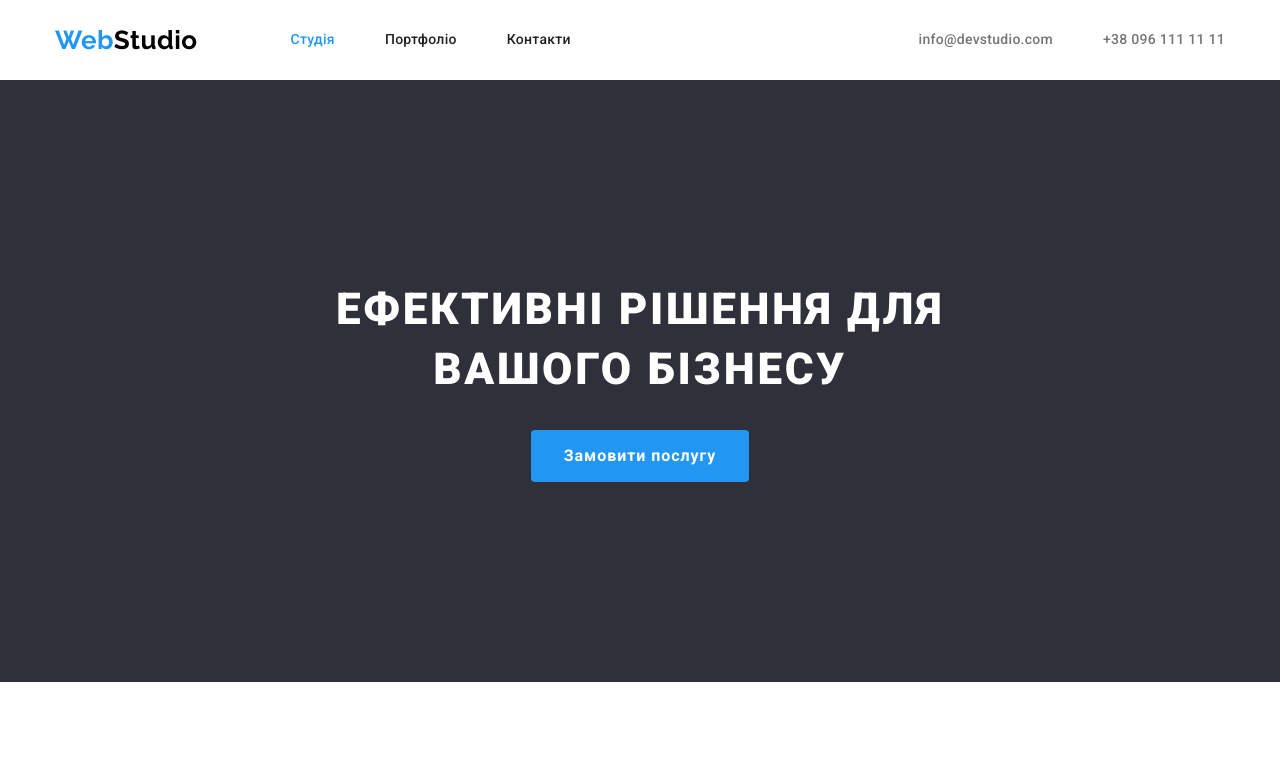
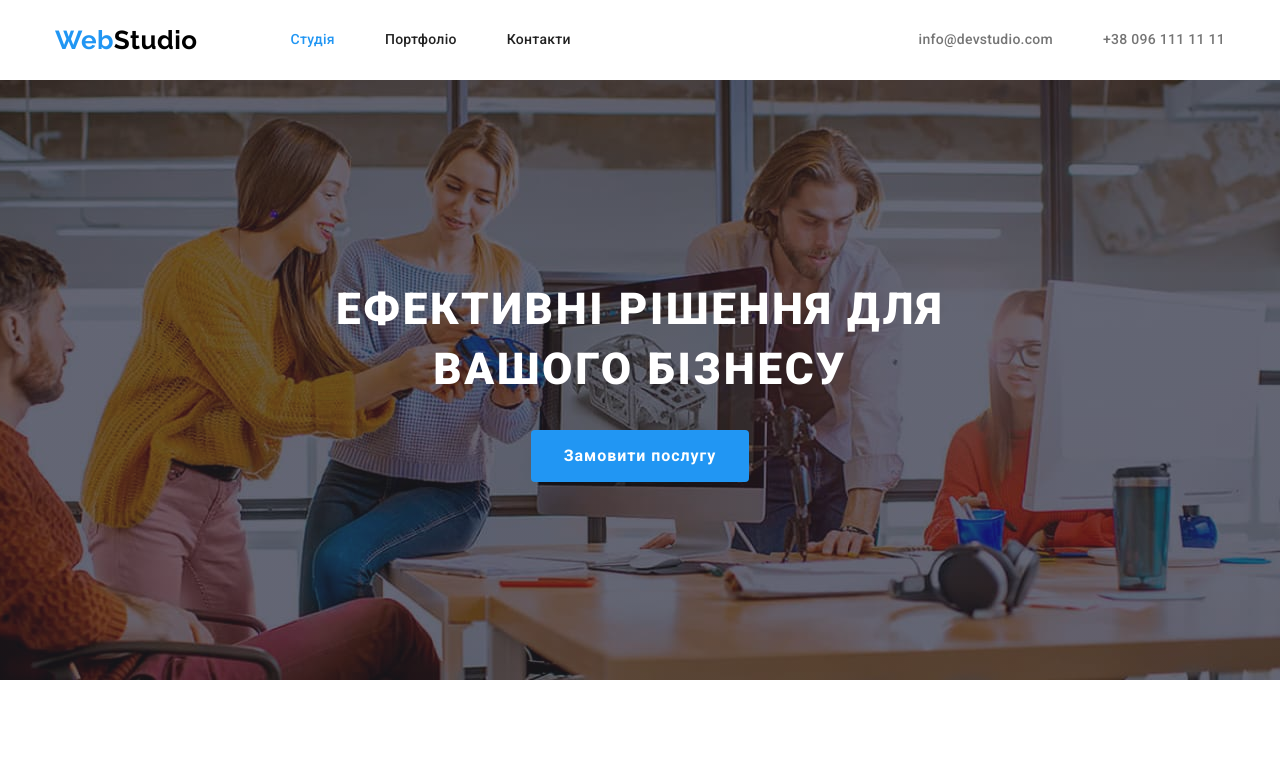
Before and after one commit to Iryna-Smirnova/goit-markup-hw-04, a plain HTML site: page index.html in a window 1280 px wide. Shown: the top 770 px of the page. Drawn offline with nearby package versions, Linux system fonts and the light colour scheme.

Commit message:
add hero

```diff
--- a/css/styles.css
+++ b/css/styles.css
@@ -23,7 +23,7 @@ a {
 /* header */
 
 .page-header {
- margin: 0 auto;
+  margin: 0 auto;
 }
 
 .container {
@@ -130,17 +130,29 @@ a.current-page:visited {
 }
 
 .hero {
+  max-width: 1600px;
+  height: 600px;
+  margin-left: auto;
+  margin-right: auto;
   padding-top: 200px;
   padding-bottom: 200px;
-
-  text-align: center;
-  background-color: #2f303a;
+  background-color: #c4c4c4;
+  background: linear-gradient(
+      to right,
+      rgba(47, 48, 58, 0.4),
+      rgba(47, 48, 58, 0.4)
+    ),
+    url(../img/foto-hero.jpg);
+  background-repeat: no-repeat;
+  background-position: center;
+  background-size: cover;
 }
 
 .hero-container {
   box-sizing: border-box;
   margin: 0 auto;
   line-break: auto;
+  text-align: center;
 }
 
 .button {
@@ -266,8 +278,9 @@ a.current-page:visited {
 
 .team-item {
   background: var(--white-color);
-/* material shadow v1 */
-  box-shadow: 0px 1px 3px rgba(0, 0, 0, 0.12), 0px 1px 1px rgba(0, 0, 0, 0.14), 0px 2px 1px rgba(0, 0, 0, 0.2);
+  /* material shadow v1 */
+  box-shadow: 0px 1px 3px rgba(0, 0, 0, 0.12), 0px 1px 1px rgba(0, 0, 0, 0.14),
+    0px 2px 1px rgba(0, 0, 0, 0.2);
   border-radius: 0px 0px 4px 4px;
 }
 .team-list .team-item + .team-item {
@@ -289,7 +302,6 @@ a.current-page:visited {
 .team-title {
   margin: 0;
   margin-bottom: 10px;
-
 
   color: var(--primary-text-color);
   font-weight: 500;
@@ -396,14 +408,14 @@ a.current-page:visited {
 }
 
 .working-img {
-   display: block;
-   width: 100%;
-   height: auto;
+  display: block;
+  width: 100%;
+  height: auto;
 }
 
 .titled {
   padding: 20px 24px;
-  border: 1px solid #EEEEEE;
+  border: 1px solid #eeeeee;
 }
 
 .working-exemple {
```
Also changed, not shown: img/foto-hero.jpg (renamed from img/фото-шапка.jpg).
